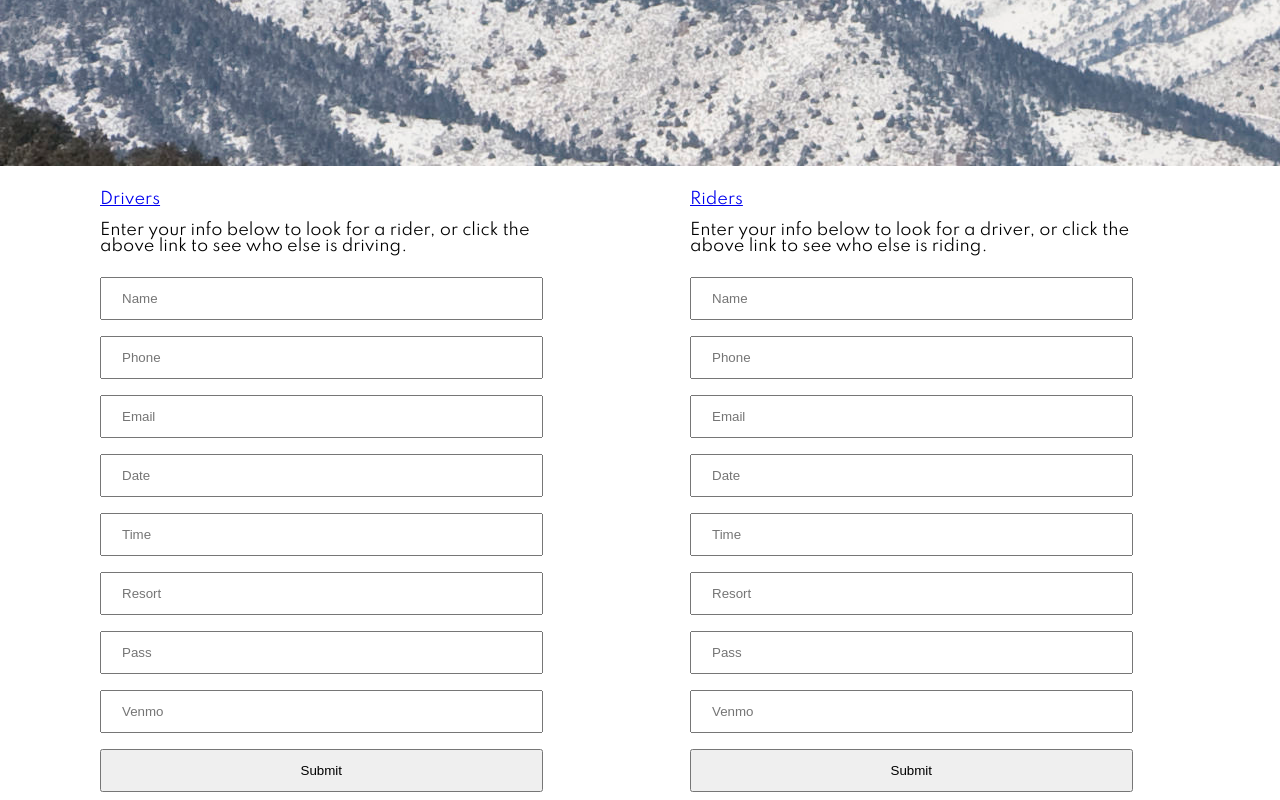
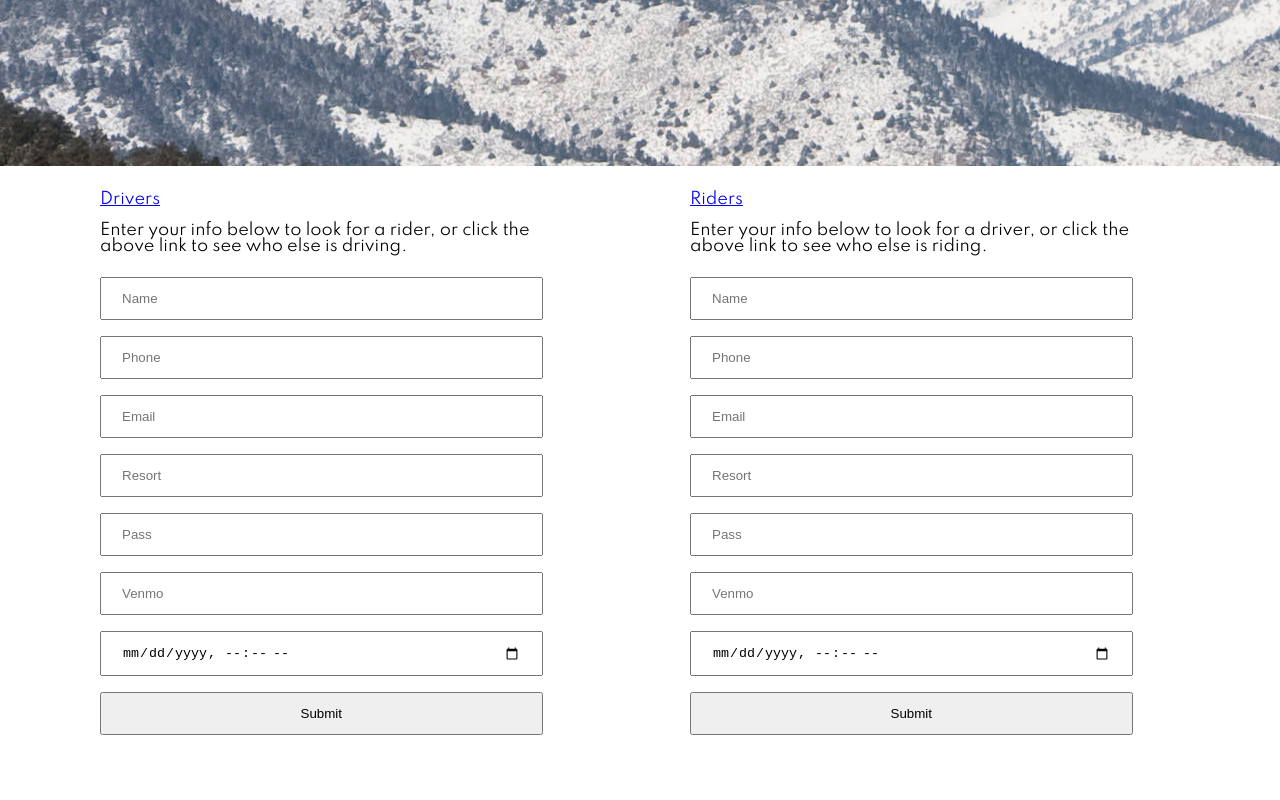
Before and after one commit to Sc0tticus/Mod2-gnarpool-frontend, a plain HTML site: page gnarpool-frontend/index.html in a window 1280 px wide. Shown: the part 634-1434 px from the top of the page. After the commit the page ends 1377 px from the top, so only its background shows below. Drawn offline with Linux system fonts and the light colour scheme; no server answers.

Commit message:
I don't remember really

```diff
--- a/gnarpool-frontend/index.html
+++ b/gnarpool-frontend/index.html
@@ -1,13 +1,15 @@
 <!DOCTYPE html>
 <html lang="en">
+
 <head>
   <meta charset="UTF-8">
   <meta name="viewport" content="width=device-width, initial-scale=1.0">
   <link rel="stylesheet" href="index.css" type="text/css">
   <title>Gnarpool</title>
 </head>
+
 <body>
-  <section id = "hero">
+  <section id="hero">
     <h1>Gnarpool</h1>
     <div class="call-to-action">
       <a href='#main'>Get started</a>
@@ -27,11 +29,10 @@
         <input name="name" placeholder="Name" />
         <input name="phone" placeholder="Phone" />
         <input name="email" placeholder="Email" />
-    <input date='date' placeholder='Date' />
-    <input time='time' placeholder='Time' />
         <input name="resort" placeholder="Resort" />
         <input name="pass" placeholder="Pass" />
         <input name="Venmo" placeholder="Venmo" />
+        <input name="time" type="datetime-local">
         <input type='submit' />
       </form>
 
@@ -48,11 +49,10 @@
         <input name='Name' placeholder='Name' />
         <input phone='Phone' placeholder='Phone' />
         <input email='Email' placeholder='Email' />
-    <input date='Date' placeholder='Date' />
-    <input time='Time' placeholder='Time' />
         <input resort='Resort' placeholder='Resort' />
         <input pass='Pass' placeholder='Pass' />
         <input venMo='Venmo' placeholder='Venmo' />
+        <input name="time" type="datetime-local">
         <input type="submit" />
       </form>
     </div>
@@ -60,4 +60,5 @@
   </main>
   <script src='index.js'></script>
 </body>
+
 </html>
```
Lines whose indentation alone changed are shown as unchanged.
